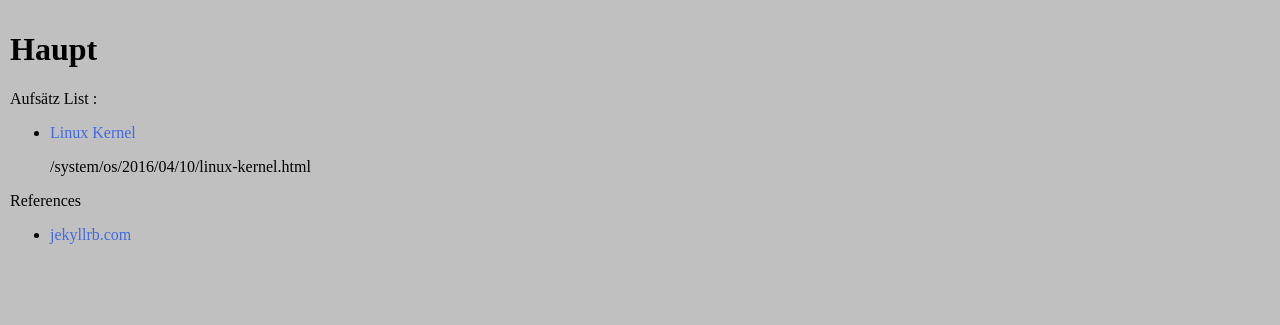
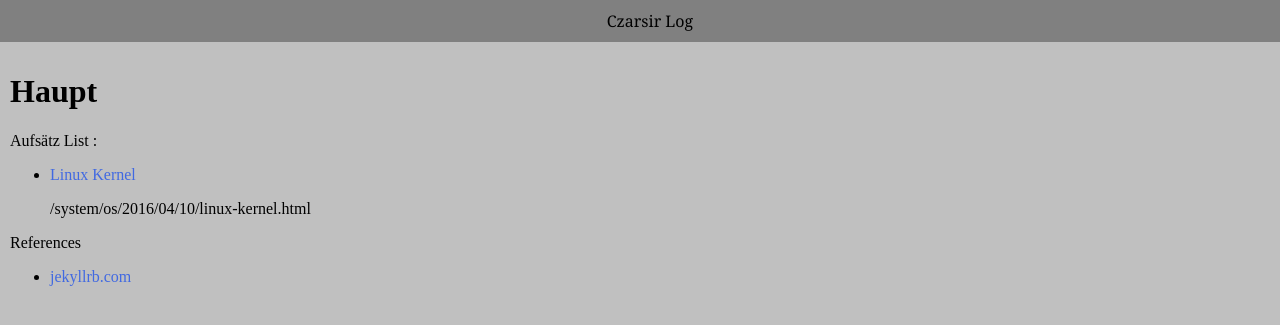
Before and after one commit to czarsir/sir, a Jekyll site: the page built from index.html, in a window 1280 px wide. Shown: the top 325 px of the page. Built offline with Jekyll 4.4.1, drawn with Linux system fonts in a browser that asks for light colours.

Commit message:
Home page nicer

```diff
--- a/_layouts/default.html
+++ b/_layouts/default.html
@@ -13,6 +13,13 @@ body {
   padding: 0;
   background: silver;
 }
+#flugzeug {
+  width: 100%;
+  padding: 10px;
+  background-color: gray;
+  font-family:Georgia, serif;
+  text-align: center;
+}
 #content {
   padding: 10px;
 }
@@ -24,7 +31,7 @@ a {
 
 <body>
 <div id="flugzeug">
-	<div></div>
+	<div>Czarsir Log</div>
 </div>
 <div id="content">
 {{content}}
```
